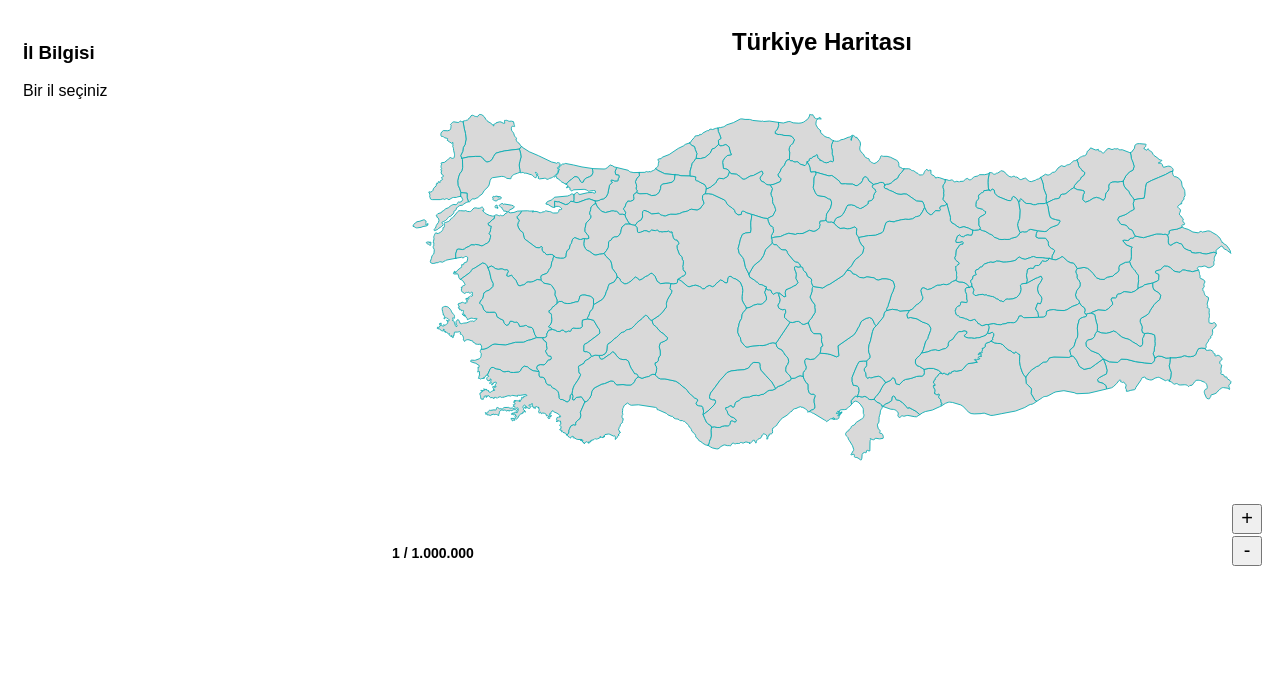
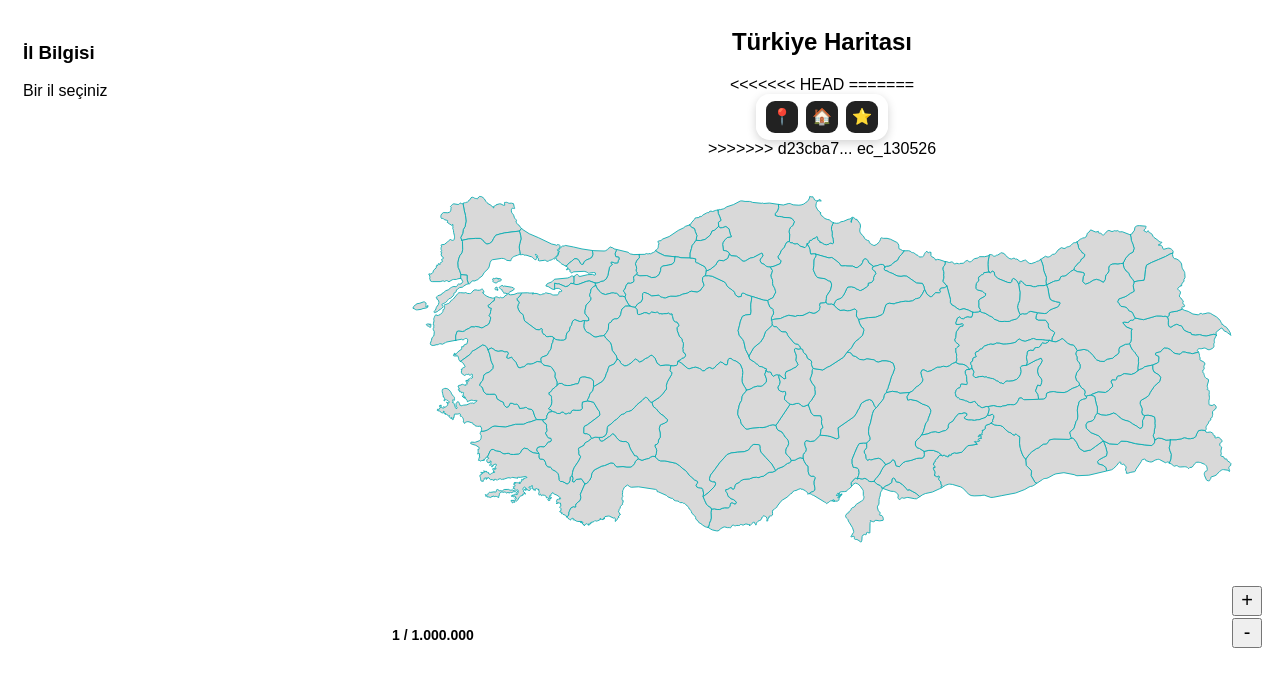
Before and after one commit to erdemcakmak1217/turkiye, a Flask app: page / in a window 1280 px wide. Shown: the top 687 px of the page. Run offline with Flask 3, Linux system fonts and the light colour scheme.

Commit message:
ec_130526

```diff
--- a/static/css/main.css
+++ b/static/css/main.css
@@ -158,4 +158,96 @@ path {
     height: 170px;
     display: block;
     border-radius: 10px;
+<<<<<<< HEAD
+=======
 }
+
+#toolbar{
+
+    display:flex;
+
+    gap:8px;
+
+    background:rgba(255,255,255,0.95);
+
+    padding:7px 10px;
+
+    border-radius:14px;
+
+    box-shadow:0 3px 10px rgba(0,0,0,0.18);
+     z-index:99999;
+}
+.toolBtn{
+
+    width:32px;
+    height:32px;
+    border:none;
+    border-radius:9px;
+    cursor:pointer;
+    font-size:16px;
+    background:white;
+    transition:0.2s;
+}
+
+.toolBtn:hover{
+    transform:scale(1.08);
+}
+
+.toolBtn.active{
+    background:#222;
+    color:white;
+}
+.toolBtn{
+    position:relative;
+}
+.toolBtn::after{
+
+    content:attr(data-tooltip);
+
+    position:absolute;
+
+    bottom:-32px;
+
+    left:50%;
+
+    transform:translateX(-50%);
+
+    background:#222;
+
+    color:white;
+
+    padding:5px 8px;
+
+    border-radius:6px;
+
+    font-size:12px;
+
+    white-space:nowrap;
+
+    opacity:0;
+
+    pointer-events:none;
+
+    transition:0.2s;
+}
+
+.toolBtn:hover::after{
+    opacity:1;
+}
+.activeTool{
+    background:#333;
+    color:white;
+    transform:scale(1.1);
+}
+.visited {
+    fill: #035e09 !important; /* koyu yeşil */
+}
+
+.lived {
+    fill: #03f80b !important; /* açık yeşil */
+}
+
+.wanted {
+    fill: #1e88e5 !important; /* mavi */
+>>>>>>> d23cba7... ec_130526
+}
--- a/templates/index.html
+++ b/templates/index.html
@@ -28,6 +28,33 @@
 
 <div id="mapArea">
     <h2>Türkiye Haritası</h2>
+<<<<<<< HEAD
+=======
+
+<div id ="toolbar">
+
+    <button class= "toolBtn active"
+            data-tooltip = "Gezilen iller"
+            data-mode= "visited">
+        📍
+    </button>
+
+    <button class= "toolBtn active"
+            data-tooltip = "Bulunulan iller"
+            data-mode= "lived">
+        🏠
+    </button>
+
+    <button class= "toolBtn active"
+            data-tooltip= "Gitmek istenilen iller"
+            data-mode= "wanted">
+        ⭐
+    </button>
+
+</div>
+
+
+>>>>>>> d23cba7... ec_130526
     <div id="mapContainer">
         <div id="ui">
             <div id="scale">1 / 1.000.000</div>
@@ -709,14 +736,19 @@ function updateScale(scale){
     const loading = document.getElementById("loading");
     const videoContainer = document.getElementById("videoContainer");
 
+
     iller.forEach(il => {
         il.addEventListener("click", async () => {
+
+             if(currentMode) return;
 
             // Seçili efekti
             document.querySelectorAll("path").forEach(p => p.classList.remove("selected"));
             il.classList.add("selected");
 
             const ilAdi = il.getAttribute("name");
+
+
 
             // Bilgi panelini temizle ve loading göster
             bilgiDiv.innerHTML = "";
@@ -757,8 +789,79 @@ function updateScale(scale){
             }
 
             loading.style.display = "none";
+
+
+
         });
     });
+<<<<<<< HEAD
+=======
+
+   let currentMode = null;
+   let cityStates = JSON.parse(localStorage.getItem("cityStates")) || {};
+
+    const toolButtons = document.querySelectorAll(".toolBtn");
+
+// TOOLBAR
+    toolButtons.forEach(btn => {
+    btn.addEventListener("click", () => {
+
+        toolButtons.forEach(b => b.classList.remove("active"));
+        btn.classList.add("active");
+
+        currentMode = btn.dataset.mode;
+
+        console.log("Mode:", currentMode);
+    });
+});
+
+
+iller.forEach(il => {
+
+    const ilAdi = il.getAttribute("name");
+
+    // sayfa açılınca state uygula
+    applyCityColor(il, cityStates[ilAdi]);
+
+    // SOL TIK → ekle/değiştir
+    il.addEventListener("click", () => {
+
+        if (!currentMode) return;
+
+        cityStates[ilAdi] = currentMode;
+
+        saveAndRender(il, ilAdi);
+    });
+
+    // SAĞ TIK → sil
+    il.addEventListener("contextmenu", (e) => {
+        e.preventDefault();
+
+        delete cityStates[ilAdi];
+
+        saveAndRender(il, ilAdi);
+    });
+
+});
+
+    function applyCityColor(il, mode) {
+
+    il.classList.remove("visited", "lived", "wanted");
+
+    if (mode === "visited") il.classList.add("visited");
+    if (mode === "lived") il.classList.add("lived");
+    if (mode === "wanted") il.classList.add("wanted");
+}
+
+    function saveAndRender(il, ilAdi) {
+
+    localStorage.setItem("cityStates", JSON.stringify(cityStates));
+
+    applyCityColor(il, cityStates[ilAdi]);
+
+}
+
+>>>>>>> d23cba7... ec_130526
 </script>
 </body>
 </html>
```
